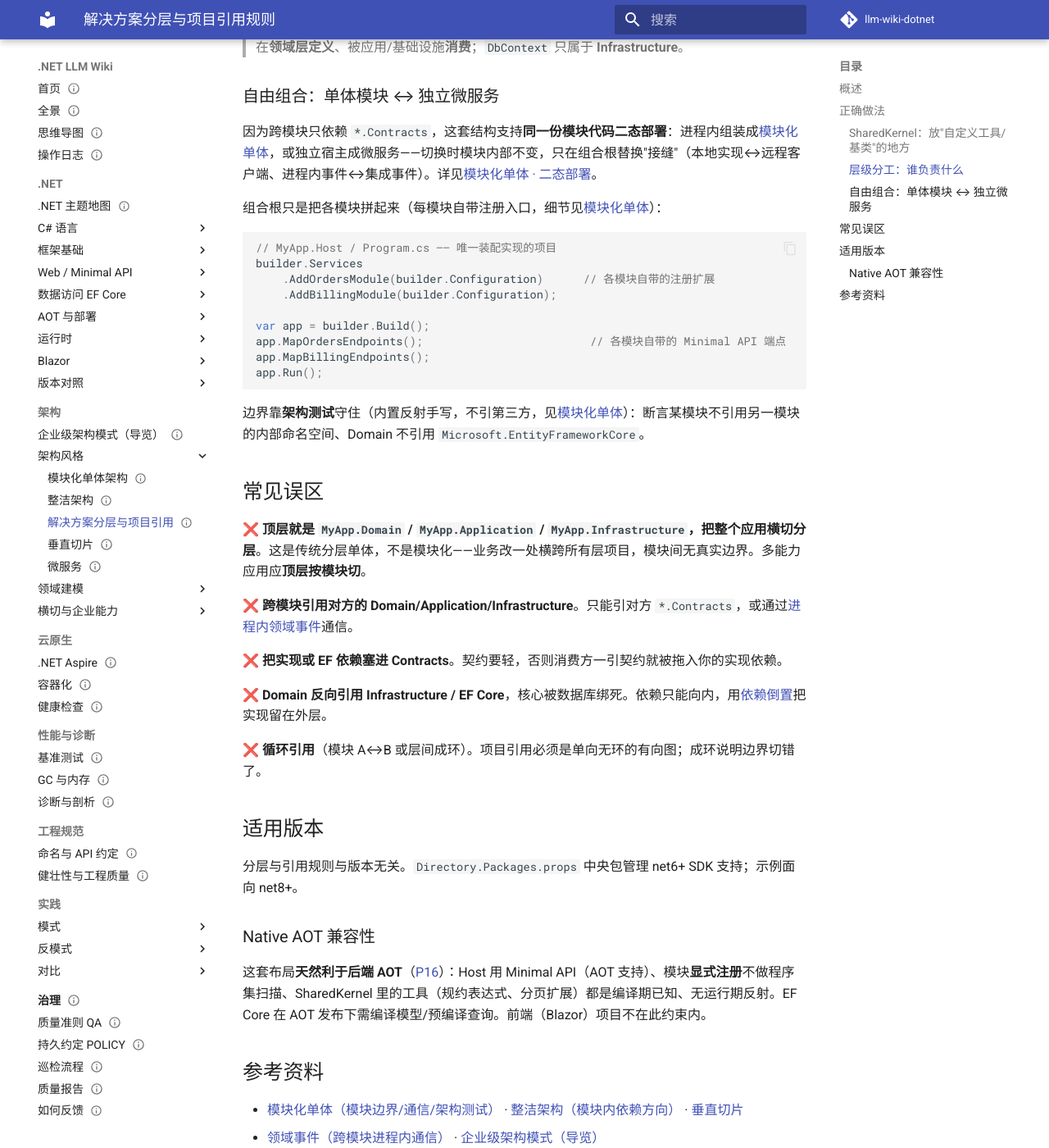
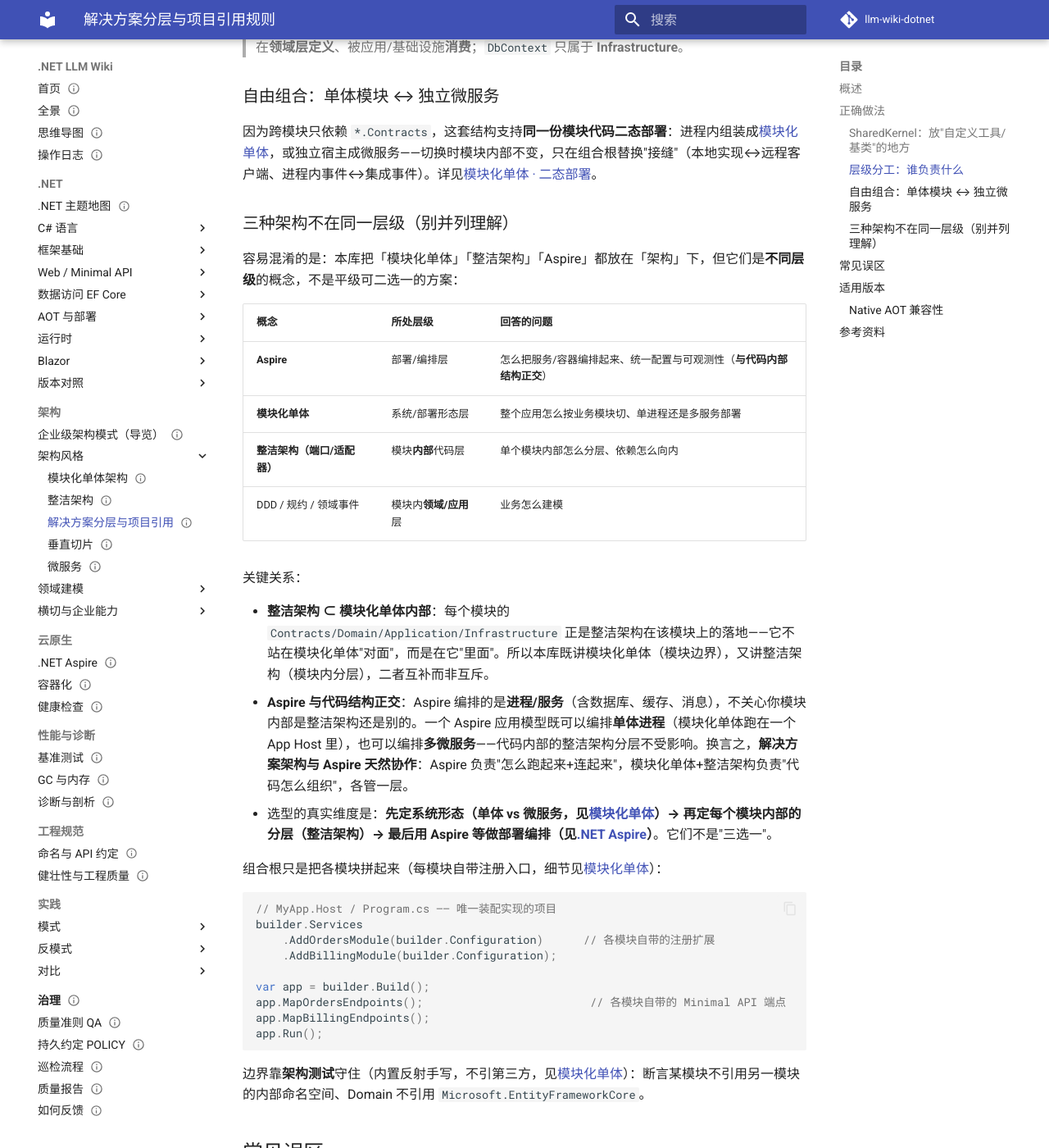
Before and after one commit to fenzel999/llm-wiki-dotnet, an MkDocs documentation site: the page built from wiki/architecture/solution-structure.md, in a window 1280 px wide and 1400 px high, scrolled down 2518 px. Shown: the whole window at 82% size. Built offline with MkDocs 1.6.1 and Material for MkDocs 9.7.7, drawn with Linux system fonts in a browser that asks for light colours; comment, search, counter and statistics services are not loaded.

Commit message:
docs(arch): per-layer responsibilities, cohesion/coupling, architecture-level clarification; fold in pagination upgrade

````diff
--- a/wiki/architecture/solution-structure.md
+++ b/wiki/architecture/solution-structure.md
@@ -101,6 +101,23 @@ MyApp.sln
 
 因为跨模块只依赖 `*.Contracts`，这套结构支持**同一份模块代码二态部署**：进程内组装成[模块化单体](modular-monolith.md)，或独立宿主成微服务——切换时模块内部不变，只在组合根替换"接缝"（本地实现↔远程客户端、进程内事件↔集成事件）。详见[模块化单体 · 二态部署](modular-monolith.md#二态部署)。
 
+### 三种架构不在同一层级（别并列理解）
+
+容易混淆的是：本库把「模块化单体」「整洁架构」「Aspire」都放在「架构」下，但它们是**不同层级**的概念，不是平级可二选一的方案：
+
+| 概念 | 所处层级 | 回答的问题 |
+|------|----------|------------|
+| **Aspire** | 部署/编排层 | 怎么把服务/容器编排起来、统一配置与可观测性（**与代码内部结构正交**） |
+| **模块化单体** | 系统/部署形态层 | 整个应用怎么按业务模块切、单进程还是多服务部署 |
+| **整洁架构（端口/适配器）** | 模块**内部**代码层 | 单个模块内部怎么分层、依赖怎么向内 |
+| DDD / 规约 / 领域事件 | 模块内**领域/应用**层 | 业务怎么建模 |
+
+关键关系：
+
+- **整洁架构 ⊂ 模块化单体内部**：每个模块的 `Contracts/Domain/Application/Infrastructure` 正是整洁架构在该模块上的落地——它不站在模块化单体"对面"，而是在它"里面"。所以本库既讲模块化单体（模块边界），又讲整洁架构（模块内分层），二者互补而非互斥。
+- **Aspire 与代码结构正交**：Aspire 编排的是**进程/服务**（含数据库、缓存、消息），不关心你模块内部是整洁架构还是别的。一个 Aspire 应用模型既可以编排**单体进程**（模块化单体跑在一个 App Host 里），也可以编排**多微服务**——代码内部的整洁架构分层不受影响。换言之，**解决方案架构与 Aspire 天然协作**：Aspire 负责"怎么跑起来+连起来"，模块化单体+整洁架构负责"代码怎么组织"，各管一层。
+- 选型的真实维度是：**先定系统形态（单体 vs 微服务，见[模块化单体](modular-monolith.md)）→ 再定每个模块内部的分层（整洁架构）→ 最后用 Aspire 等做部署编排（见[.NET Aspire](../cloud-native/aspire.md)）**。它们不是"三选一"。
+
 组合根只是把各模块拼起来（每模块自带注册入口，细节见[模块化单体](modular-monolith.md)）：
 
 ```csharp
--- a/wiki/governance/qa-report.md
+++ b/wiki/governance/qa-report.md
@@ -43,6 +43,13 @@ updated: 2026-07-09
   - `aspnet-core-10.md`：TypedResults/Results<T>、MapGroup、OpenAPI 3.1、版本差异、AOT（✅ 最小 API 是 AOT 路径）。
 - `mkdocs build --strict` 通过。
 - 待你判定：无。
+
+- 日期：2026-07-10（**架构澄清：分层级 + 解决方案每层职责 + 高内聚低耦合**）
+- 触发：用户反馈"解决方案架构要详细每层干什么"+"高内聚低耦合"+"重新整理内容和分类"，并纠正"模块化单体/整洁架构/Aspire 不是同级架构"。
+- `solution-structure.md`：逐层写明 Contracts/Domain/Application/Infrastructure/Host/SharedKernel 的"负责/拥有/依赖/不碰"+落点速查表；新增"高内聚与低耦合"节（对比传统分层单体）；新增"三种架构不在同一层级"节，厘清 Aspire(部署层) ⊥ 模块化单体(系统形态) ⊃ 整洁架构(模块内分层) 的层级关系，并说明二者天然协作。
+- 待你判定：重新整理分类的具体方案（见下条"待分类决策"）。
+
+- 待分类决策：用户要求"重新整理内容和分类"。候选方向是把扁平的"架构"顶级分类按**层级**重组（系统形态：模块化单体/微服务/整洁架构；模块内部：DDD/领域服务/领域事件/规约；横切：CQRS/事件驱动/多租户/审计；部署：Aspire/容器/健康检查），并把"Aspire 与代码结构正交"体现在分类上。需你确认重组范围（仅导航/索引/分类，还是连同薄页合并/深写）后再执行。
 
 - 日期：2026-07-10（**深写 Round 2 — 框架基础（fundamentals）完成**）
 - 触发：用户反馈"重新分析、整理、调优、分类" + P17 深度标准 + 测试方向偏弱。
--- a/wiki/log.md
+++ b/wiki/log.md
@@ -272,3 +272,8 @@ updated: 2026-07-09
 ## 2026-07-10 · 修正：分页页升级为多字段动态排序
 - dotnet/ef-core/pagination.md 采用用户提供的更完整实现：多字段排序（WithDynamicOrderBy + ThenBy）、DynamicOrderByAllowList（Map 从表达式树取属性名、不反射）、WithOffsetPaging 夹紧参数；AOT 说明同步更新。
 - 影响：wiki/dotnet/ef-core/pagination.md（仅内容升级，未改结构）。
+
+## 2026-07-10 · 架构澄清 + 分页升级
+- solution-structure.md：逐层职责（负责/拥有/依赖/不碰）+ 落点速查表 + 高内聚低耦合节 + "三种架构不在同一层级"（Aspire⊥模块化单体⊃整洁架构）。
+- 顺带：前次 dotnet/ef-core/pagination.md 多字段动态排序升级也一并提交。
+- 影响：wiki/architecture/solution-structure.md、wiki/dotnet/ef-core/pagination.md、qa-report.md。
````
